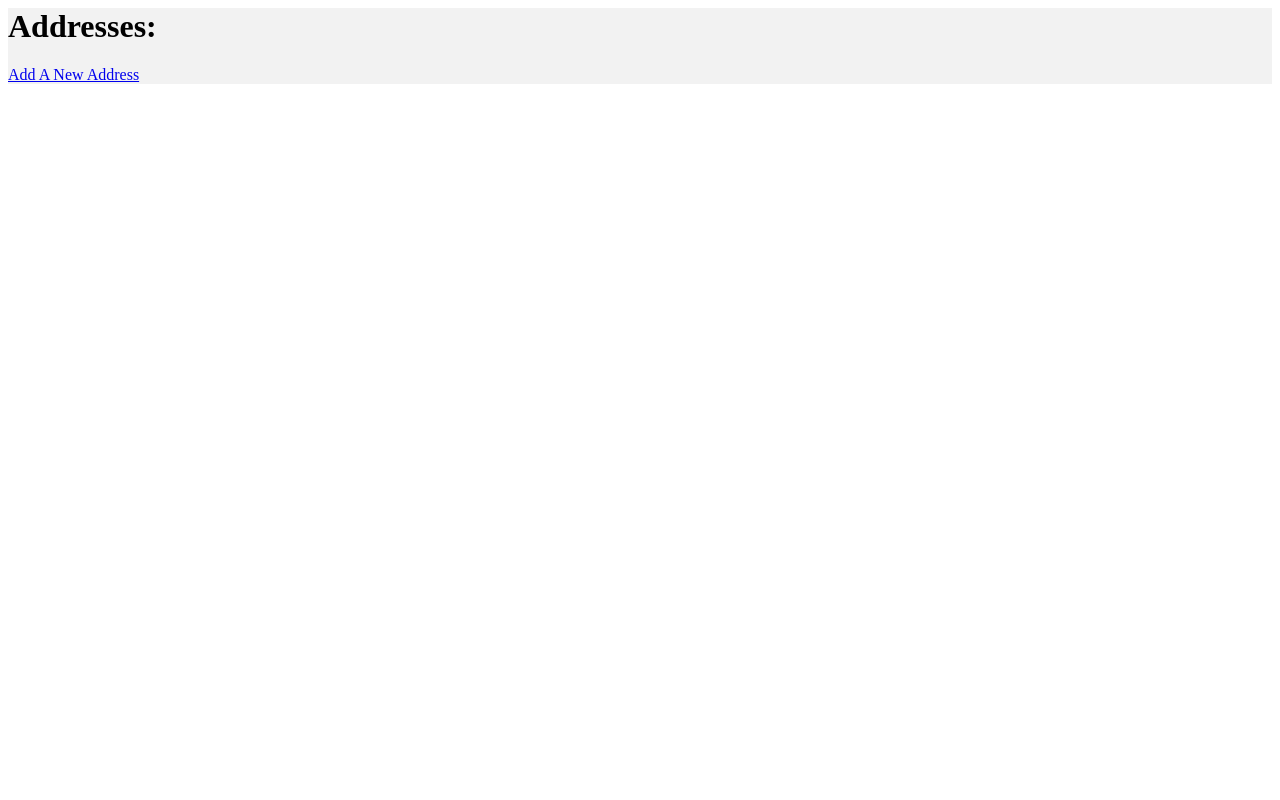
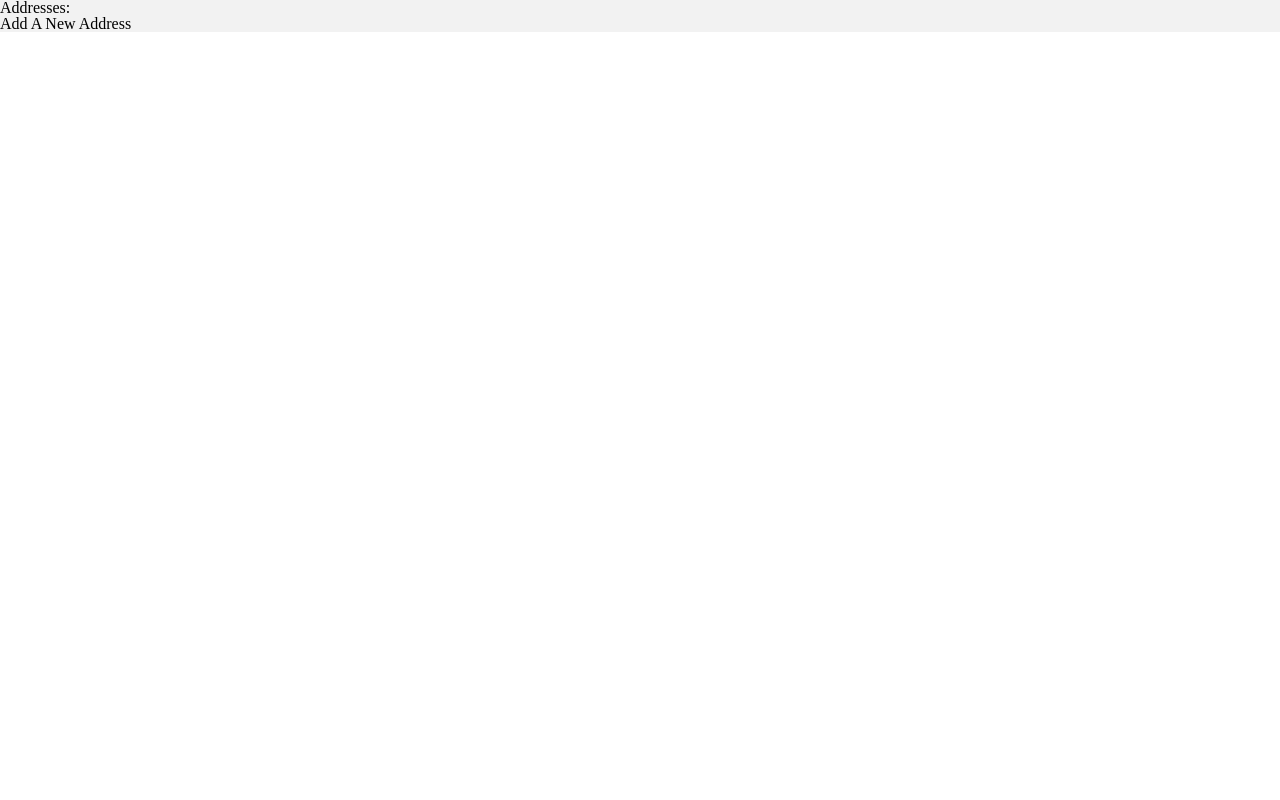
Before and after one commit to jjlljj/address-book, a Flask app: page /address_book in a window 1280 px wide. Run offline with Flask 2, Linux system fonts and the light colour scheme; data that the repository does not hold is empty.

Commit message:
Add reset.css

```diff
--- /dev/null
+++ b/app/static/css/reset.css
@@ -0,0 +1,65 @@
+/* http://meyerweb.com/eric/tools/css/reset/
+   v2.0 | 20110126
+   License: none (public domain)
+*/
+
+html, body, div, span, applet, object, iframe,
+h1, h2, h3, h4, h5, h6, p, blockquote, pre,
+a, abbr, acronym, address, big, cite, code,
+del, dfn, em, img, ins, kbd, q, s, samp,
+small, strike, strong, sub, sup, tt, var,
+b, u, i, center,
+dl, dt, dd, ol, ul, li,
+fieldset, form, label, legend,
+table, caption, tbody, tfoot, thead, tr, th, td,
+article, aside, canvas, details, embed,
+figure, figcaption, footer, header, hgroup,
+menu, nav, output, ruby, section, summary,
+time, mark, audio, video {
+  margin: 0;
+  padding: 0;
+  border: 0;
+  font-size: 100%;
+  font: inherit;
+  vertical-align: baseline;
+}
+/* HTML5 display-role reset for older browsers */
+article, aside, details, figcaption, figure,
+footer, header, hgroup, menu, nav, section {
+  display: block;
+}
+body {
+  line-height: 1;
+}
+ol, ul {
+  list-style: none;
+}
+blockquote, q {
+  quotes: none;
+}
+blockquote:before, blockquote:after,
+q:before, q:after {
+  content: '';
+  content: none;
+}
+table {
+  border-collapse: collapse;
+  border-spacing: 0;
+}
+
+/* reset button styling outlines */
+button, input, textarea {
+  outline: none;
+}
+
+/* reset link styling */
+a {
+  color: black;
+  text-decoration: none
+}
+a:visited {
+  color: auto;
+}
+a:active {
+  color: #3D3D3D;
+}
--- a/app/templates/base.html
+++ b/app/templates/base.html
@@ -5,6 +5,7 @@
         {% else %}
         <title>Address Book</title>
         {% endif %}
+        <link rel="stylesheet" type="text/css" href="{{ url_for('static', filename = 'css/reset.css') }}">
     </head>
     <body>
       {% block content %}
```
